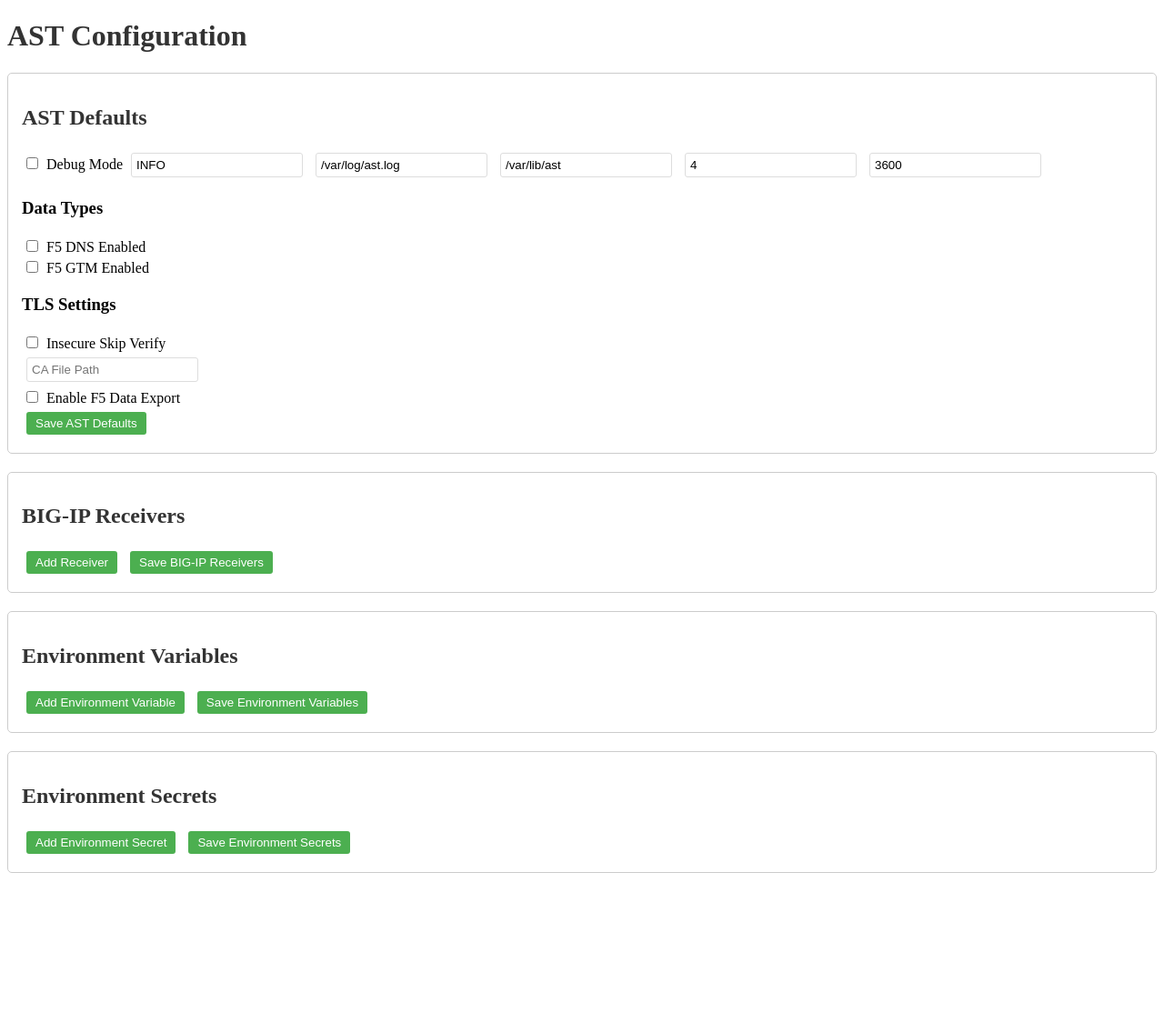
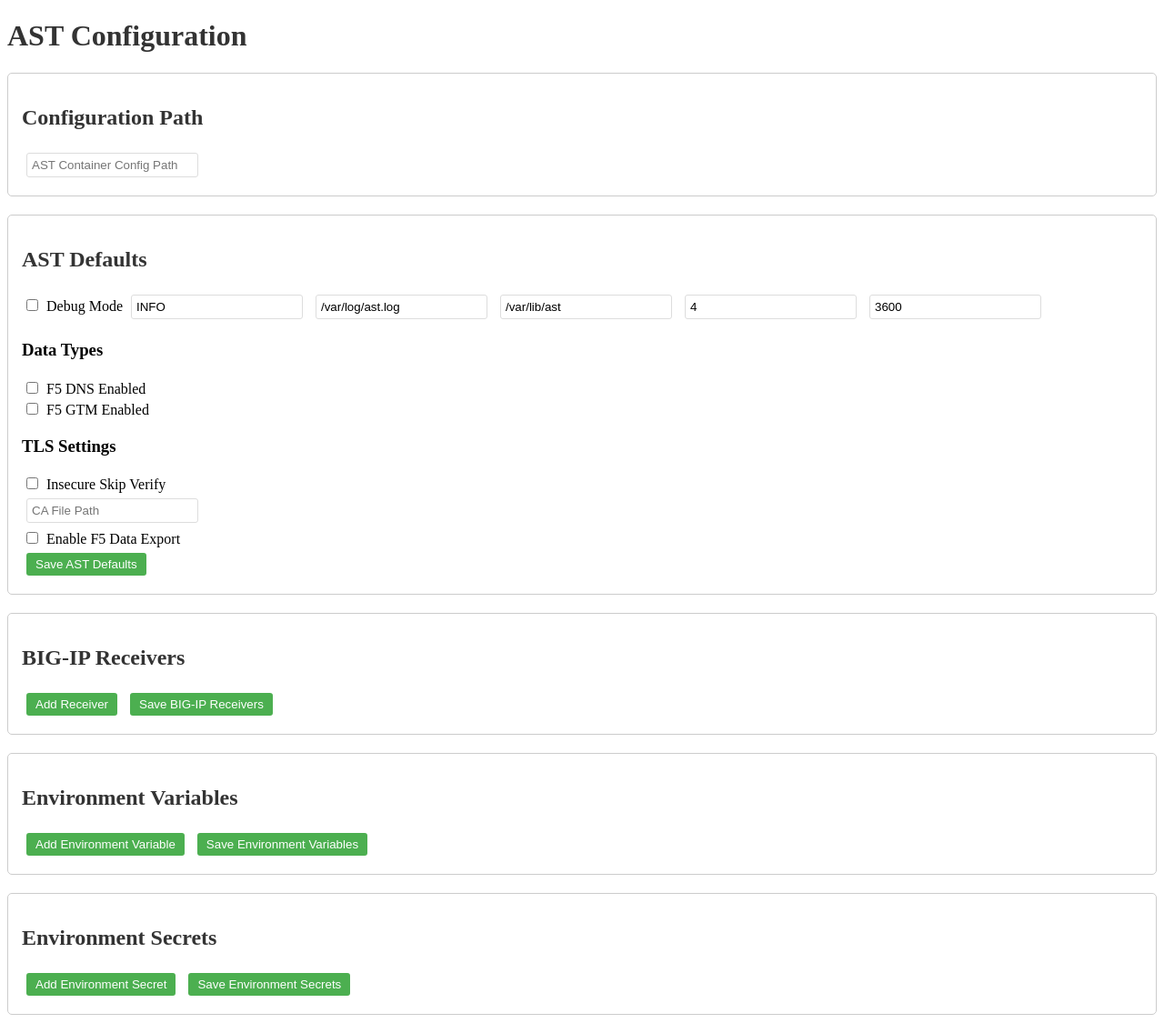
Before and after one commit to mikempw/ASTGUI, a Django app: page / in a window 1280 px wide. Shown: the whole page at 91% size. Before the commit the page ends 960 px from the top, so only its background shows below. Run offline with Django 3.2, Linux system fonts and the light colour scheme.

Commit message:
Add files via upload

```diff
--- a/config/static/config/js/app.js
+++ b/config/static/config/js/app.js
@@ -1,6 +1,7 @@
 new Vue({
     el: '#app',
     data: {
+        configPath: '',
         astDefaults: {
             debug: false,
             log_level: 'INFO',
@@ -34,7 +35,10 @@ new Vue({
                     'Content-Type': 'application/json',
                     'X-CSRFToken': this.getCookie('csrftoken')
                 },
-                body: JSON.stringify(this.astDefaults)
+                body: JSON.stringify({
+                    configPath: this.configPath,
+                    data: this.astDefaults
+                })
             }).then(response => response.json())
               .then(data => console.log(data))
               .catch(error => console.error('Error:', error));
@@ -70,7 +74,10 @@ new Vue({
                     'Content-Type': 'application/json',
                     'X-CSRFToken': this.getCookie('csrftoken')
                 },
-                body: JSON.stringify(this.bigipReceivers)
+                body: JSON.stringify({
+                    configPath: this.configPath,
+                    data: this.bigipReceivers
+                })
             }).then(response => response.json())
               .then(data => console.log(data))
               .catch(error => console.error('Error:', error));
@@ -88,7 +95,10 @@ new Vue({
                     'Content-Type': 'application/json',
                     'X-CSRFToken': this.getCookie('csrftoken')
                 },
-                body: JSON.stringify(this.envVariables)
+                body: JSON.stringify({
+                    configPath: this.configPath,
+                    data: this.envVariables
+                })
             }).then(response => response.json())
               .then(data => console.log(data))
               .catch(error => console.error('Error:', error));
@@ -106,7 +116,10 @@ new Vue({
                     'Content-Type': 'application/json',
                     'X-CSRFToken': this.getCookie('csrftoken')
                 },
-                body: JSON.stringify(this.envSecrets)
+                body: JSON.stringify({
+                    configPath: this.configPath,
+                    data: this.envSecrets
+                })
             }).then(response => response.json())
               .then(data => console.log(data))
               .catch(error => console.error('Error:', error));
--- a/config/templates/config/Index.html
+++ b/config/templates/config/Index.html
@@ -11,6 +11,11 @@
 <body>
     <div id="app">
         <h1>AST Configuration</h1>
+
+        <div class="config-section">
+            <h2>Configuration Path</h2>
+            <input v-model="configPath" placeholder="AST Container Config Path">
+        </div>
 
         <div class="config-section">
             <h2>AST Defaults</h2>
--- a/config/views.py
+++ b/config/views.py
@@ -4,6 +4,7 @@ from django.views.decorators.csrf import ensure_csrf_cookie
 from django.views.decorators.http import require_http_methods
 import json
 import os
+import yaml
 
 @ensure_csrf_cookie
 def index(request):
@@ -12,29 +13,43 @@ def index(request):
 @require_http_methods(["POST"])
 def save_ast_defaults(request):
     data = json.loads(request.body)
-    # Here you would typically save this to a configuration file or database
-    # For this example, we'll just print it
-    print("Saving AST Defaults:", data)
-    return JsonResponse({"status": "success"})
+    config_path = data['configPath']
+    ast_defaults = data['data']
+    file_path = os.path.join(config_path, 'ast_defaults.yaml')
+    os.makedirs(os.path.dirname(file_path), exist_ok=True)
+    with open(file_path, 'w') as f:
+        yaml.dump(ast_defaults, f, default_flow_style=False)
+    return JsonResponse({"status": "success", "message": "AST defaults saved successfully."})
 
 @require_http_methods(["POST"])
 def save_bigip_receivers(request):
     data = json.loads(request.body)
-    # Here you would typically save this to a configuration file or database
-    # For this example, we'll just print it
-    print("Saving BIG-IP Receivers:", data)
-    return JsonResponse({"status": "success"})
+    config_path = data['configPath']
+    bigip_receivers = data['data']
+    file_path = os.path.join(config_path, 'bigip_receivers.yaml')
+    os.makedirs(os.path.dirname(file_path), exist_ok=True)
+    with open(file_path, 'w') as f:
+        yaml.dump(bigip_receivers, f, default_flow_style=False)
+    return JsonResponse({"status": "success", "message": "BIG-IP receivers saved successfully."})
 
 @require_http_methods(["POST"])
 def save_env_variables(request):
     data = json.loads(request.body)
-    # Process and save the data
-    print("Saving Environment Variables:", data)
-    return JsonResponse({"status": "success"})
+    config_path = data['configPath']
+    env_variables = data['data']
+    file_path = os.path.join(config_path, 'env_variables.yaml')
+    os.makedirs(os.path.dirname(file_path), exist_ok=True)
+    with open(file_path, 'w') as f:
+        yaml.dump(env_variables, f, default_flow_style=False)
+    return JsonResponse({"status": "success", "message": "Environment variables saved successfully."})
 
 @require_http_methods(["POST"])
 def save_env_secrets(request):
     data = json.loads(request.body)
-    # Process and save the data
-    print("Saving Environment Secrets:", data)
-    return JsonResponse({"status": "success"})
+    config_path = data['configPath']
+    env_secrets = data['data']
+    file_path = os.path.join(config_path, 'env_secrets.yaml')
+    os.makedirs(os.path.dirname(file_path), exist_ok=True)
+    with open(file_path, 'w') as f:
+        yaml.dump(env_secrets, f, default_flow_style=False)
+    return JsonResponse({"status": "success", "message": "Environment secrets saved successfully."})
--- a/requirements.txt
+++ b/requirements.txt
@@ -1,2 +1,3 @@
 Django==3.2.10
 gunicorn==20.1.0
+PyYAML==6.0
```
